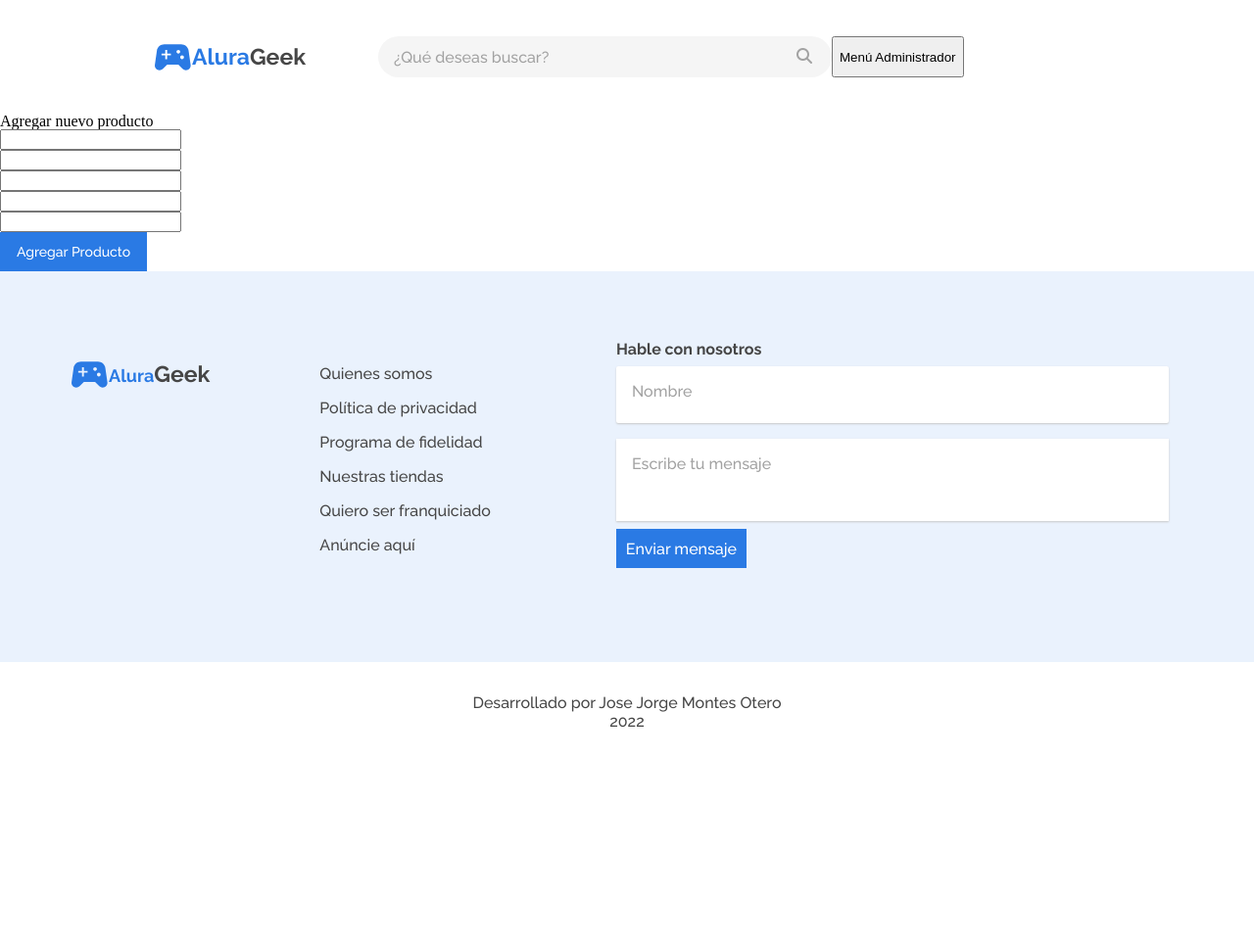
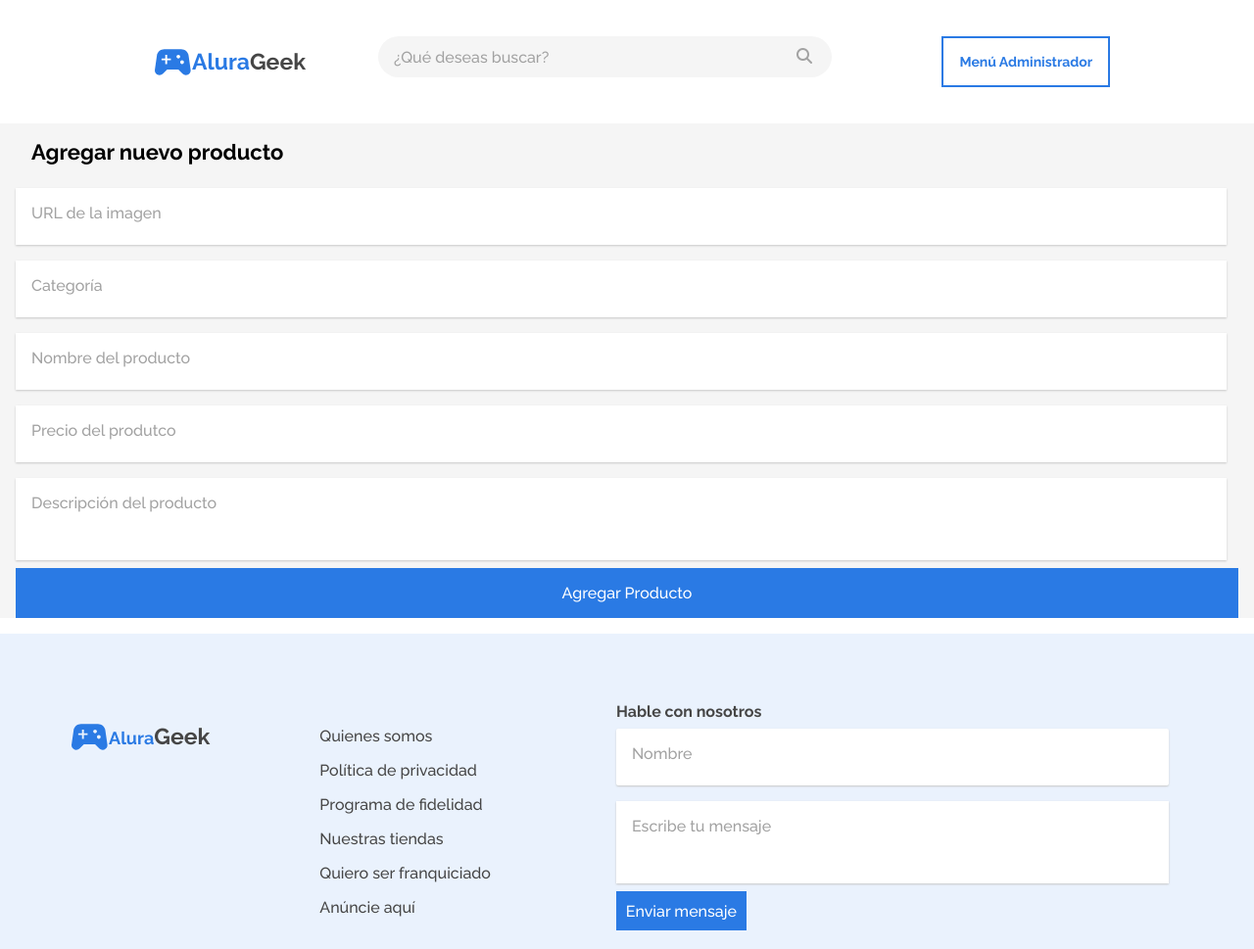
Before and after one commit to JoseMON-Dev/Alurageek, a plain HTML site: page screens/add product.html in a window 1280 px wide. Shown: the top 969 px of the page at 98% size. Before the commit the page ends 800 px from the top, so only its background shows below. Drawn offline with Linux system fonts and the light colour scheme; the site is published under a folder, as on GitHub Pages, so addresses that start at the root find nothing.

Commit message:
terminando modo escritorio

```diff
--- a/assets/css/addproduct.css
+++ b/assets/css/addproduct.css
@@ -9,7 +9,7 @@
     padding-right: 0.7rem;
     font-family: 'Raleway', sans-serif;
     font-weight: 600;
-    font-size: 14px;
+    font-size: 10px;
     line-height: 16px;
 }
 .proidad_del_producto{
@@ -64,7 +64,18 @@
 
 }
 
-.btn_admin{
-    padding: 1rem;
-    margin-left:10% ;
+.btn_admin:hover{
+    cursor:pointer;
 }
+
+
+@media (min-width: 700px) {
+    .header_addproduct{
+        display: none;
+    }
+    .btn_admin{
+        padding: 1rem;
+        font-size: 14px;
+        margin-left:10%;
+    }
+}
--- a/assets/css/contacto.css
+++ b/assets/css/contacto.css
@@ -191,6 +191,9 @@ a{
         line-height: 19px;
 
     }
+    .headerdescktopaddproduct{
+        display: none;
+    }
 
     @media (min-width: 700px) {
         .buscar{
--- a/screens/add product.html
+++ b/screens/add product.html
@@ -13,17 +13,17 @@
     <link rel="stylesheet" href="../assets/css/contacto.css">
     <link rel="stylesheet" href="../assets/css/footer.css">
     <link rel="stylesheet" href="../assets/css/todoslosproductos.css">
-    <link rel="stylesheet" href="/assets/css/addproduct.css">
+    <link rel="stylesheet" href="../assets/css/addproduct.css">
     <title>agregar producto</title>
 
 </head>
 <body>
     <header class="header header_addproduct" >
         <a href="../index.html"> <div class="titulotienda"><img src="../assets/img/vectorlogo.svg" alt="logo"><i class="alurageek"><span class = "alura">Alura</span>Geek</i></div></a>
-        <button class="btnAdmin" onclick="location.href='./contacto.html'"><span class="login">Menú Administrador</span></button>
+        <button class="btn_admin" onclick="location.href='./contacto.html'"><span class="login">Menú Administrador</span></button>
          <img src="../assets/img/vectorbuscar.svg" alt="buscar">
     </header>
-    <header class="headercontactoescritorio">
+    <header class="headercontactoescritorio headerdescktopaddproduct">
         <div class="logoalurageek">
             <a class="logoalurageek" href="../index.html"> <img src="../assets/img/vectorlogo.svg" alt="logo" class="logo">
              <i class="alura">Alura<span class="alurageek">Geek</span></i></a>
```
